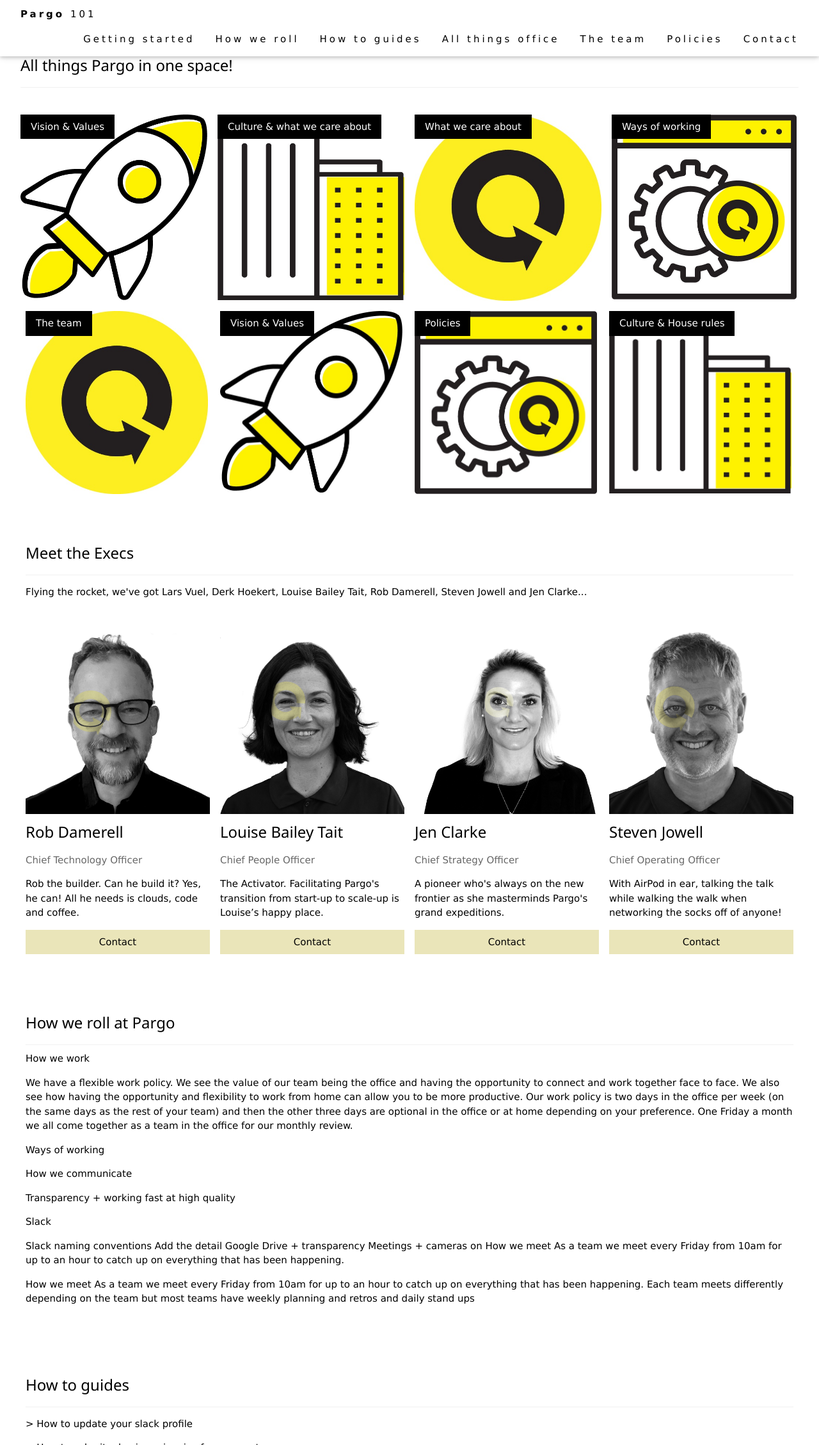
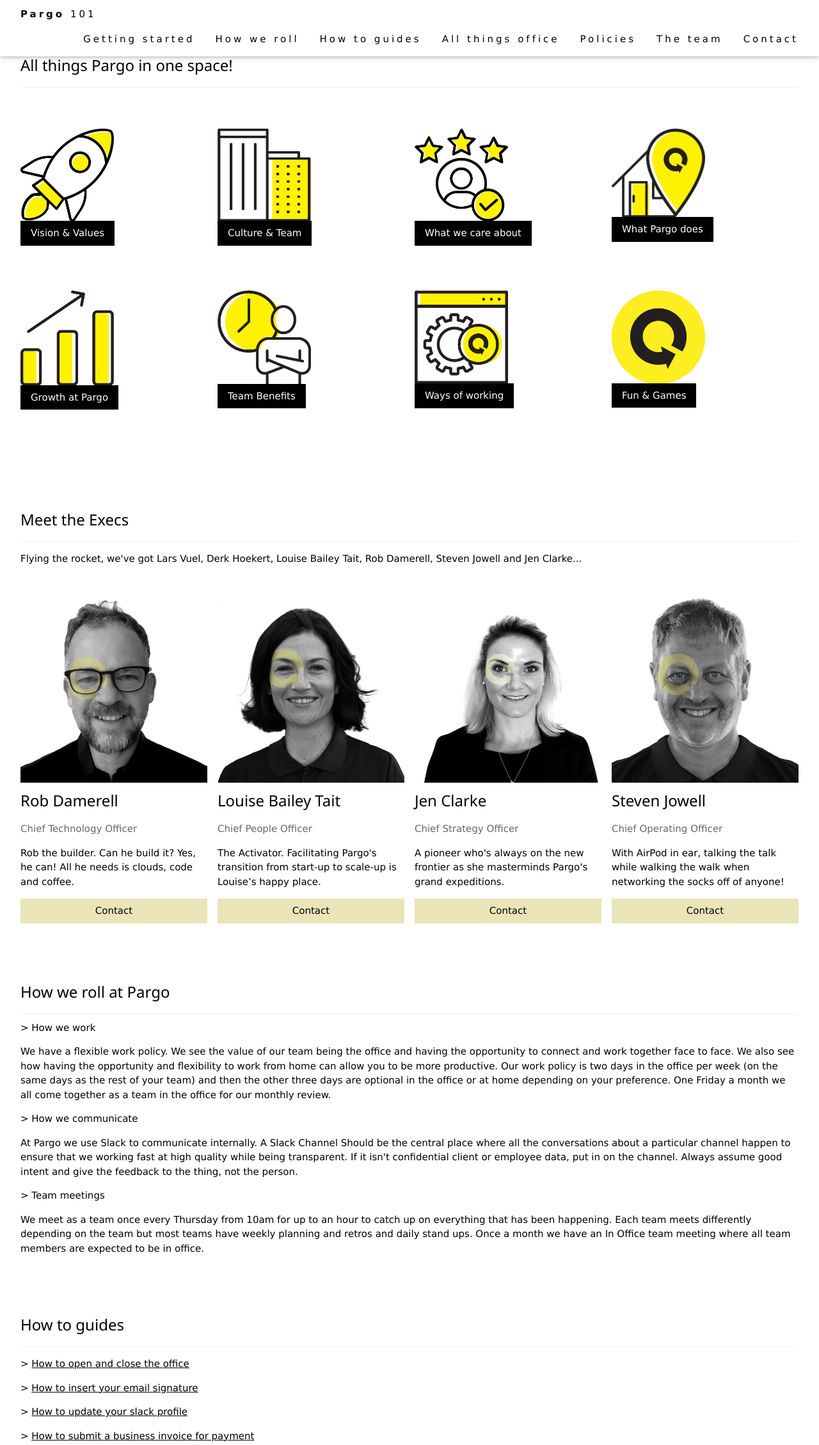
Before and after one commit to FatimahOosthuizen/FatimahOosthuizen.github.io, a plain HTML site: page index.html in a window 1280 px wide. Shown: the part 5-2263 px from the top of the page at 64% size. Drawn offline with nearby package versions, Linux system fonts and the light colour scheme.

Commit message:
Add files via upload

```diff
--- a/index.html
+++ b/index.html
@@ -22,12 +22,12 @@
     <a href="#home" class="w3-bar-item w3-button"><b>Pargo</b> 101</a>
     <!-- Float links to the right. Hide them on small screens -->
     <div class="w3-right w3-hide-small">
-      <a href="#Getting Started" class="w3-bar-item w3-button">Getting started</a>
+      <a href="#Getting started" class="w3-bar-item w3-button">Getting started</a>
       <a href="#How we roll" class="w3-bar-item w3-button">How we roll</a>
       <a href="#How to guides" class="w3-bar-item w3-button">How to guides</a>
       <a href="##All things office" class="w3-bar-item w3-button">All things office</a>
+      <a href="#Policies" class="w3-bar-item w3-button">Policies</a>
       <a href="#The team" class="w3-bar-item w3-button">The team</a>
-      <a href="#Policies" class="w3-bar-item w3-button">Policies</a>
       <a href="#Contact" class="w3-bar-item w3-button">Contact</a>
     </div>
   </div>
@@ -46,62 +46,76 @@
   <!-- Project Section -->
   <div class="w3-container w3-padding-32" id="All things Pargo in one space!">
     <h3 class="w3-border-bottom w3-border-light-grey w3-padding-16">All things Pargo in one space!</h3>
+    <br>
   </div>
 
   <div class="w3-row-padding">
     <div class="w3-col l3 m6 w3-margin-bottom">
       <div class="w3-display-container">
-        <div class="w3-display-topleft w3-black w3-padding">Vision & Values</div>
-        <img src="/Images/Rocket Future.jpg" alt="Rocket" style="width:100%">
+        <div class="w3-display-bottomleft w3-black w3-padding">Vision & Values</div>
+        <img src="/Images/Rocket Future.jpg" alt="Rocket" style="width:50%">
+        <p>Vision & Values</p>
       </div>
     </div>
     <div class="w3-col l3 m6 w3-margin-bottom">
       <div class="w3-display-container">
-        <div class="w3-display-topleft w3-black w3-padding">Culture & what we care about</div>
-        <img src="/Images/Office Space.jpg" alt="House" style="width:100%">
+        <div class="w3-display-bottomleft w3-black w3-padding">Culture & Team</div>
+        <img src="/Images/Office Space.jpg" alt="House" style="width:50%">
+        <p>Culture & Team </p>
       </div>
     </div>
     <div class="w3-col l3 m6 w3-margin-bottom">
       <div class="w3-display-container">
-        <div class="w3-display-topleft w3-black w3-padding">What we care about</div>
-        <img src="/Images/Pargo arrow.jpg" alt="House" style="width:100%">
+        <div class="w3-display-bottomleft w3-black w3-padding">What we care about</div>
+        <img src="/Images/Happy Customer.jpg" alt="House" style="width:50%">
+        <p>What we care about</p>
       </div>
     </div>
     <div class="w3-col l3 m6 w3-margin-bottom">
       <div class="w3-display-container">
-    <div class="w3-display-topleft w3-black w3-padding">Ways of working</div>
-    <img src="/Images/SAAS.jpg" alt="House" style="width:99%">
+        <div class="w3-display-bottomleft w3-black w3-padding">What Pargo does</div>
+        <img src="Images/Home Delivery.jpg" alt="House" style="width:50%">
+        <p>What Pargo does</p>
       </div>
+      <br>
+      <br>
     </div>
-  <div class="w3-row-padding">
     <div class="w3-col l3 m6 w3-margin-bottom">
       <div class="w3-display-container">
-        <div class="w3-display-topleft w3-black w3-padding">The team</div>
-        <img src="/Images/Pargo arrow.jpg" alt="House" style="width:99%">
+        <div class="w3-display-bottomleft w3-black w3-padding">Growth at Pargo</div>
+        <img src="/Images/Increased Revenue.jpg" alt="House" style="width:50%">
+        <p>Growth at Pargo</p>
       </div>
     </div>
     <div class="w3-col l3 m6 w3-margin-bottom">
       <div class="w3-display-container">
-        <div class="w3-display-topleft w3-black w3-padding">Vision & Values</div>
-        <img src="/Images/Rocket Future.jpg" alt="House" style="width:99%">
+        <div class="w3-display-bottomleft w3-black w3-padding">Team Benefits</div>
+        <img src="/Images/Inflexible.jpg" alt="House" style="width:50%">
+        <p>Team Benefits</p>
       </div>
     </div>
   <div class="w3-col l3 m6 w3-margin-bottom">
     <div class="w3-display-container">
-        <div class="w3-display-topleft w3-black w3-padding">Policies</div>
-        <img src="/Images/SAAS.jpg" alt="House" style="width:99%">
+      <div class="w3-display-bottomleft w3-black w3-padding">Ways of working</div>
+      <img src="/Images/SAAS.jpg" alt="House" style="width:50%">
+      <p>Ways of working</p>
     </div>
   </div>
   <div class="w3-col l3 m6 w3-margin-bottom">
     <div class="w3-display-container">
-        <div class="w3-display-topleft w3-black w3-padding">Culture & House rules</div>
-        <img src="/Images/Office Space.jpg" alt="House" style="width:99%">
+      <div class="w3-display-bottomleft w3-black w3-padding">Fun & Games</div>
+      <img src="/Images/Pargo arrow.jpg" alt="House" style="width:50%">
+      <p>Ways of working</p>
     </div>
+    <br>
+    <br>
+    <br>
   </div>
   </div>
 
+
   <!-- About Section -->
-  <div class="w3-container w3-padding-32" id="Getting Started">
+  <div class="w3-container w3-padding-32" id="Getting started">
     <h3 class="w3-border-bottom w3-border-light-grey w3-padding-16">Meet the Execs</h3>
     <p>Flying the rocket, we've got Lars Vuel, Derk Hoekert, Louise Bailey Tait, Rob Damerell, Steven Jowell and Jen Clarke...
     </p>
@@ -141,41 +155,33 @@
   <div class="w3-container w3-padding-32" id="How we roll">
     <h3 class="w3-border-bottom w3-border-light-grey w3-padding-16">How we roll at Pargo</h3>
 
-  </h4>How we work</h4>
+  </h4>> How we work</h4>
     <p>We have a flexible work policy. We see the value of our team being the office and having the opportunity to connect and work together face to face. We also see how having the opportunity and flexibility to work from home can allow you to be more productive.
       Our work policy is two days in the office per week (on the same days as the rest of your team) and then the other three days are optional in the office or at home depending on your preference.
       One Friday a month we all come together as a team in the office for our monthly review.
     </p>
-  </h3>Ways of working</h3>
-  <p>How we communicate<p></p>
-    Transparency + working fast at high quality
-  <p> Slack</p>
-    Slack naming conventions
-    Add the detail
-
-    Google
-    Drive + transparency
-    Meetings + cameras on
-    How we meet
-    As a team we meet every Friday from 10am for up to an hour to catch up on everything that has been happening.
-
-
-  </p> How we meet As a team we meet every Friday from 10am for up to an hour to catch up on everything that has been happening. Each team meets differently depending on the team but most teams have weekly planning and retros and daily stand ups </p>
+  <p>> How we communicate<p>
+  </p>At Pargo we use Slack to communicate internally. A Slack Channel Should be the central place where all the conversations about a particular channel happen to ensure that we working fast at high quality while being transparent. If it isn't confidential client or employee data, put in on the channel. Always assume good intent and give the feedback to the thing, not the person.
+  <p>> Team meetings</p>
+    We meet as a team once every Thursday from 10am for up to an hour to catch up on everything that has been happening. Each team meets differently depending on the team but most teams have weekly planning and retros and daily stand ups.
+    Once a month we have an In Office team meeting where all team members are expected to be in office.
   </div>
 
 
   <div class="w3-container w3-padding-32" id="How to guides">
     <h3 class="w3-border-bottom w3-border-light-grey w3-padding-16">How to guides</h3>
 
-    <p> > How to update your slack profile </p>
-    <p> > How to submit a business invoice for payment </p>
-    <p> > How to book a leave day on Simplepay </p>
-    <p> > How to submit a business claim on Simplepay </p>
-    <p> > How to insert your email signature </p>
-    <p> > How to check your colleagues work calendar </p>
-    <p> > How to book a boardroom for meetings </p>
-    <p> > How to download the Pargo People App </p>
-    <p> > How to be a Pargo Social Media Ambassador </p>
+    <p> > <a href="https://docs.google.com/document/d/1Onzrb_RfaikCaDgugtKEr4ZsHDMARZlzwFl5iQbnhgc/edit#heading=h.fu8rq81oyviq" Title="The Pargo Family" target="_blank" class="w3-hover-text-yellow"> How to open and close the office</a></p>
+    <p> > <a href="https://docs.google.com/document/d/1BDFkqJ3YnLOjHPqBwsLTuMSjbjpx4oiqAAY63RKTGgs/edit#heading=h.g642pga8kl2z" Title="The Pargo Family" target="_blank" class="w3-hover-text-yellow"> How to insert your email signature</a></p>
+    <p> > <a href="https://docs.google.com/document/d/1BDFkqJ3YnLOjHPqBwsLTuMSjbjpx4oiqAAY63RKTGgs/edit#heading=h.g642pga8kl2z" Title="The Pargo Family" target="_blank" class="w3-hover-text-yellow"> How to update your slack profile</a></p>
+    <p> > <a href="https://docs.google.com/document/d/1BDFkqJ3YnLOjHPqBwsLTuMSjbjpx4oiqAAY63RKTGgs/edit#heading=h.g642pga8kl2z" Title="The Pargo Family" target="_blank" class="w3-hover-text-yellow"> How to submit a business invoice for payment</a></p>
+    <p> > <a href="https://docs.google.com/document/d/1BDFkqJ3YnLOjHPqBwsLTuMSjbjpx4oiqAAY63RKTGgs/edit#heading=h.g642pga8kl2z" Title="The Pargo Family" target="_blank" class="w3-hover-text-yellow"> How to book a leave day on Simplepay</a></p>
+    <p> > <a href="https://docs.google.com/document/d/1BDFkqJ3YnLOjHPqBwsLTuMSjbjpx4oiqAAY63RKTGgs/edit#heading=h.g642pga8kl2z" Title="The Pargo Family" target="_blank" class="w3-hover-text-yellow"> How to work the coffee machine</a></p>
+    <p> > <a href="https://docs.google.com/document/d/1BDFkqJ3YnLOjHPqBwsLTuMSjbjpx4oiqAAY63RKTGgs/edit#heading=h.g642pga8kl2z" Title="The Pargo Family" target="_blank" class="w3-hover-text-yellow"> How to submit a business claim on Simplepay</a></p>
+    <p> > <a href="https://docs.google.com/document/d/1BDFkqJ3YnLOjHPqBwsLTuMSjbjpx4oiqAAY63RKTGgs/edit#heading=h.g642pga8kl2z" Title="The Pargo Family" target="_blank" class="w3-hover-text-yellow"> How to check your colleagues work calendar</a></p>
+    <p> > <a href="https://docs.google.com/document/d/1BDFkqJ3YnLOjHPqBwsLTuMSjbjpx4oiqAAY63RKTGgs/edit#heading=h.g642pga8kl2z" Title="The Pargo Family" target="_blank" class="w3-hover-text-yellow"> How to book a boardroom for meetings</a></p>
+    <p> > <a href="https://docs.google.com/document/d/1BDFkqJ3YnLOjHPqBwsLTuMSjbjpx4oiqAAY63RKTGgs/edit#heading=h.g642pga8kl2z" Title="The Pargo Family" target="_blank" class="w3-hover-text-yellow"> How to download the Pargo People App</a></p>
+    <p> > <a href="https://docs.google.com/document/d/1BDFkqJ3YnLOjHPqBwsLTuMSjbjpx4oiqAAY63RKTGgs/edit#heading=h.g642pga8kl2z" Title="The Pargo Family" target="_blank" class="w3-hover-text-yellow"> How to be a Pargo Social Media Ambassador</a></p>
   </div>
 
   <div class="w3-container w3-padding-32" id="The team">
@@ -185,7 +191,7 @@
     <p>Click on the link below to access our Pargo People App to get to know the team
     </p>
     <p>> <a href="https://people.pargo.co.za/#/" title="The Pargo People App" target="_blank" class="w3-hover-text-yellow">The Pargo People App</a></p>
-    <p>> <a href="https://pargo.co.za/about-us/team/" title="The Pargo Family" target="_blank" class="w3-hover-text-yellow">The Pargo Family</a></p>
+    <h3 class="w3-border-bottom w3-border-light-grey w3-padding-16">Meet the team</h3>
 <iframe src="https://pargo.co.za/about-us/team/" title="Pargo Team" width="600" height="400">
 </iframe>
 </div>
```
Lines whose indentation alone changed are shown as unchanged.
